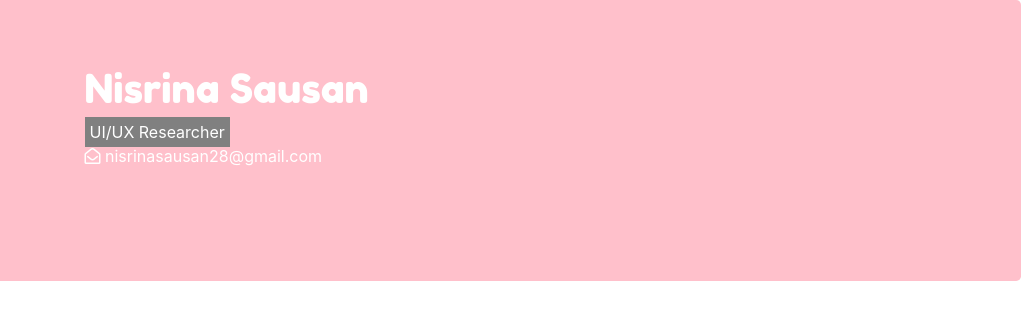
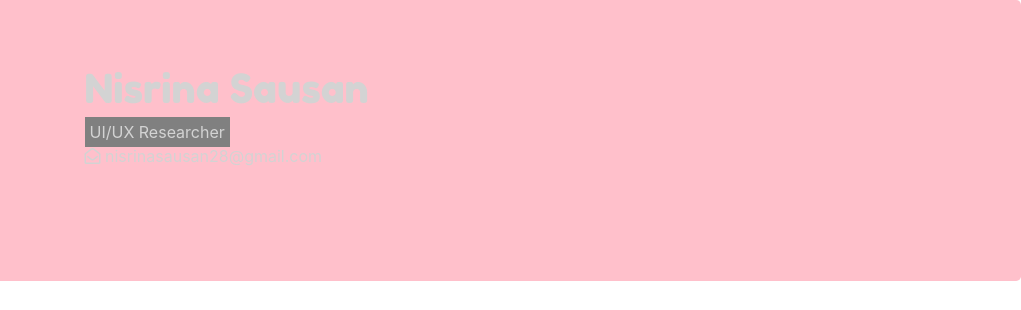
Before and after one commit to nisrinasausan/coba_rbpl, a plain HTML site: page index.html in a window 1280 px wide. Shown: the top 310 px of the page, 259-1280 px from the left. Drawn offline with nearby package versions, Linux system fonts and the light colour scheme.

```diff
--- a/index.html
+++ b/index.html
@@ -35,7 +35,7 @@
 <body>
 <!-- AWAL  -->
 
-<div class="jumbotron" style="background-color: pink; color: white;">
+<div class="jumbotron" style="background-color: pink; color:lightgrey;">
     <div class="row">
         <div class="col-md-3" style="width: max-content;">
             <div class="d-none d-sm-block">
```
